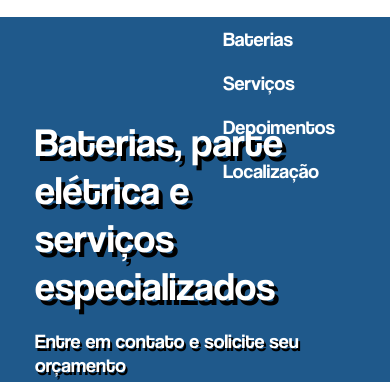
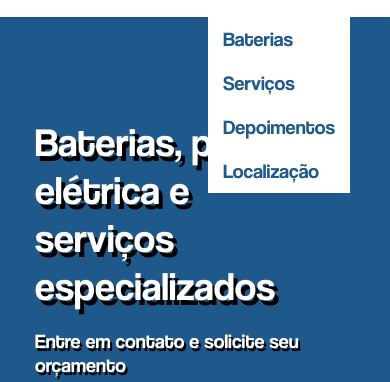
Before and after one commit to ericfreitas88/sandro-autoeletrica, a plain HTML site: page index.html in a window 390 px wide. Both pictures are taken after a click on the element 335 px from the left and 53 px from the top of the page. Shown: the part 72-454 px from the top of the page. Drawn offline with Linux system fonts and the light colour scheme.

Commit message:
Correção do click do menu em telas touch

```diff
--- a/css/estilo.css
+++ b/css/estilo.css
@@ -386,14 +386,11 @@ footer {
     position: absolute;
     right: 0;
     top: 50px;
-  }
-
-  a.sub-menu-item {
-    color: white;
+    background-color: white;
   }
 
   a.sub-menu-item:hover {
-    background-color: white;
+    background-color: #ffde58;
     color: #1f598b;
   }
 }
--- a/index.html
+++ b/index.html
@@ -25,7 +25,7 @@
         </nav>
 
         <nav class="navg-menu-responsivo">
-          <svg xmlns="http://www.w3.org/2000/svg" viewBox="0 0 448 512" width="30" height="30"><!--! Font Awesome Pro 6.0.0 by @fontawesome - https://fontawesome.com License - https://fontawesome.com/license (Commercial License) Copyright 2022 Fonticons, Inc. --><path d="M0 96C0 78.33 14.33 64 32 64H416C433.7 64 448 78.33 448 96C448 113.7 433.7 128 416 128H32C14.33 128 0 113.7 0 96zM0 256C0 238.3 14.33 224 32 224H416C433.7 224 448 238.3 448 256C448 273.7 433.7 288 416 288H32C14.33 288 0 273.7 0 256zM416 448H32C14.33 448 0 433.7 0 416C0 398.3 14.33 384 32 384H416C433.7 384 448 398.3 448 416C448 433.7 433.7 448 416 448z"/></svg>
+          <svg class="icone-menu" xmlns="http://www.w3.org/2000/svg" viewBox="0 0 448 512" width="30" height="30"><!--! Font Awesome Pro 6.0.0 by @fontawesome - https://fontawesome.com License - https://fontawesome.com/license (Commercial License) Copyright 2022 Fonticons, Inc. --><path d="M0 96C0 78.33 14.33 64 32 64H416C433.7 64 448 78.33 448 96C448 113.7 433.7 128 416 128H32C14.33 128 0 113.7 0 96zM0 256C0 238.3 14.33 224 32 224H416C433.7 224 448 238.3 448 256C448 273.7 433.7 288 416 288H32C14.33 288 0 273.7 0 256zM416 448H32C14.33 448 0 433.7 0 416C0 398.3 14.33 384 32 384H416C433.7 384 448 398.3 448 416C448 433.7 433.7 448 416 448z"/></svg>
         </nav>
       </div>
 
--- a/js/index.js
+++ b/js/index.js
@@ -1,6 +1,7 @@
 $(document).ready(function () {
 
-  $(".navg-menu-responsivo").on("click", function (e) {
+  // Ativa e desativa o Menu hamburguer
+  $(".icone-menu").on("click", function (e) {
     e.preventDefault();
 
     var existe_menu = document.getElementsByClassName("sub-menu");
@@ -17,6 +18,5 @@ $(document).ready(function () {
     } else {
       $(".sub-menu").remove();
     }
-  })
-
+  });
 })
```
